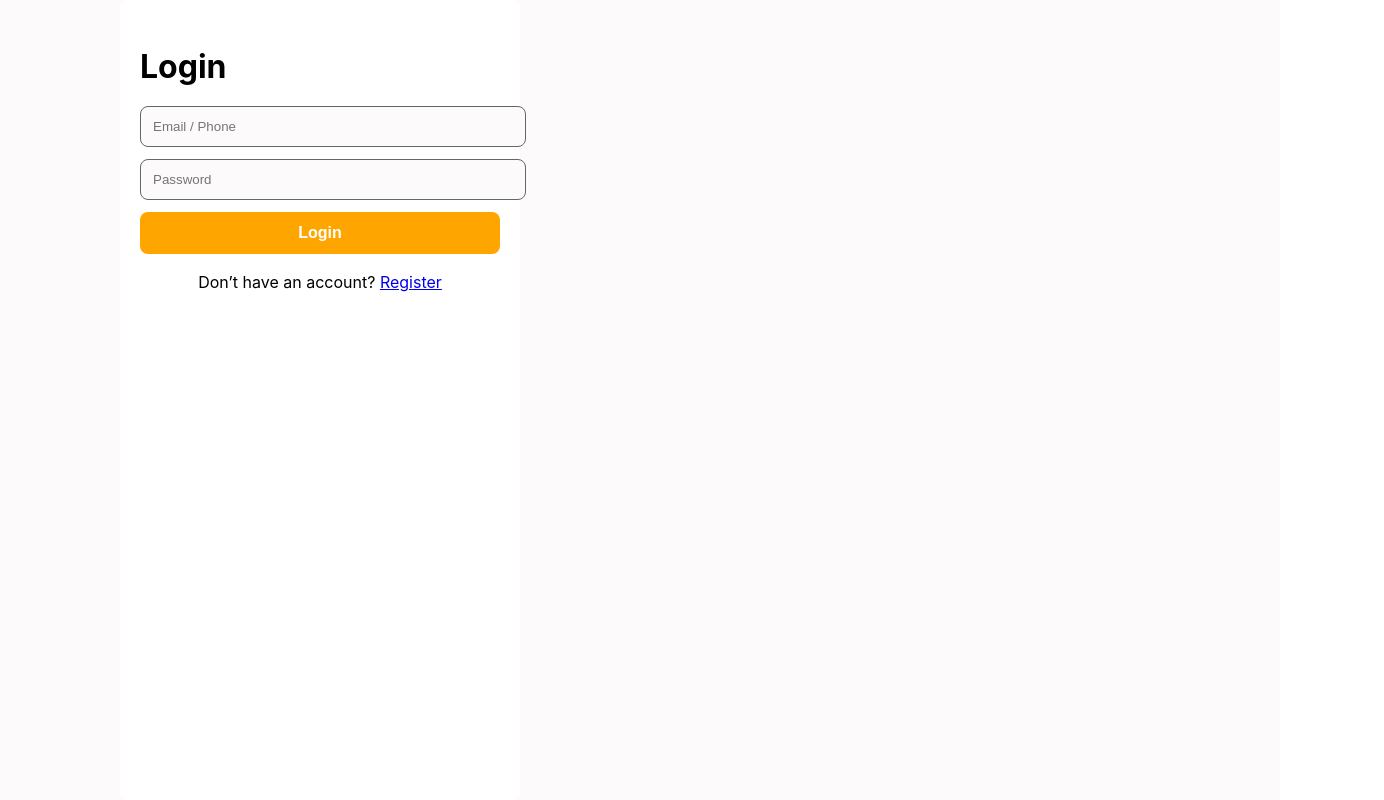
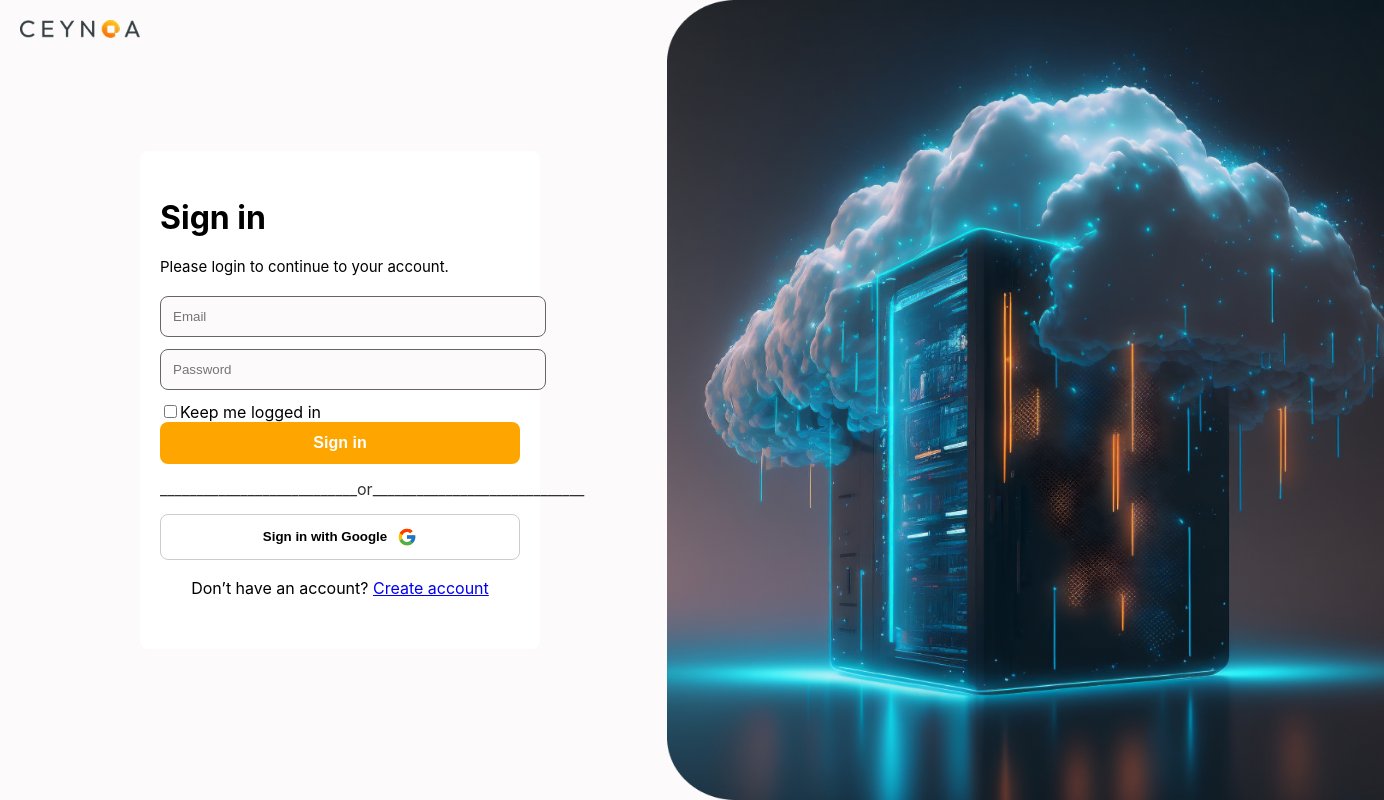
Before and after one commit to chirath1231/Software-Project-Storage-Solution, a React (Create React App) app in the folder frontend/: page /login in a window 1280 px wide. Shown: the whole page, 1384 px wide, since content can reach past the window. Built offline with nearby package versions, Linux system fonts and the light colour scheme.

Commit message:
Refactor Login and Register components: update layout, remove unused fields, and enhance user experience

```diff
--- a/frontend/src/auth.css
+++ b/frontend/src/auth.css
@@ -139,7 +139,7 @@
 .right-side {
   display: flex;
   justify-content: right;
-  margin-right: 0%;
+  margin-right: -10%;
   padding: 0;
   overflow: hidden;
   width: 100%;
@@ -147,6 +147,16 @@
 
 }
 
+.right-side-login {
+  display: flex;
+  justify-content: right;
+  margin-right: 10%;
+  padding: 0;
+  overflow: hidden;
+  width: 100%;
+  height: 100%;
+
+}
 .right-side img {
   width: 85%;
   height: 100%;
--- a/frontend/src/pages/Login.jsx
+++ b/frontend/src/pages/Login.jsx
@@ -1,6 +1,10 @@
+// src/pages/Login.jsx
 import { useState } from "react";
 import { Link } from "react-router-dom";
 import "../auth.css";
+import Maskgroup from "../assets/Maskgroup.png";
+import Logo_on_Light from "../assets/Logo_on_Light.png";
+import { FcGoogle } from "react-icons/fc";
 
 function Login() {
   const [email, setEmail] = useState("");
@@ -19,12 +23,11 @@ function Login() {
 
     if (res.ok) {
       alert("Login Successful!");
-     localStorage.setItem("userEmail", data.email);
 
       localStorage.setItem("token", data.token);
       localStorage.setItem("username", data.username);
 
-      window.location.href = "/subscription";
+      window.location.href = "/";
     } else {
       alert(data?.detail || data?.non_field_errors || "Login failed");
     }
@@ -32,13 +35,17 @@ function Login() {
 
   return (
     <div className="auth-container">
+      <img src={Logo_on_Light} alt="Company Logo" className="company-logo" />
+
+      <div className="left-side">
         <div className="auth-box">
-        <h2 className="title">Login</h2>
+          <h2 className="title">Sign in</h2>
+          <h4 className="caption">Please login to continue to your account.</h4>
 
           <form className="form" onSubmit={handleLogin}>
             <input
               type="email"
-            placeholder="Email / Phone"
+              placeholder="Email"
               className="input"
               onChange={(e) => setEmail(e.target.value)}
             />
@@ -50,12 +57,38 @@ function Login() {
               onChange={(e) => setPassword(e.target.value)}
             />
 
-          <button className="btn">Login</button>
+            <div className="remember-area">
+              <input type="checkbox" id="rememberMe" className="checkbox" />
+              <label htmlFor="rememberMe" className="checkbox-label">
+                Keep me logged in
+              </label>
+            </div>
+
+            <button className="btn">Sign in</button>
           </form>
 
+          <p className="or">
+            ___________________________or_____________________________
+          </p>
+
+          <button className="social-btn">
+            Sign in with Google <FcGoogle size={20} className="social-logo" />
+          </button>
+
           <p className="footer-text">
-          Don’t have an account? <Link to="/register">Register</Link>
+            Don’t have an account? <Link to="/register">Create account</Link>
           </p>
+
+          <div className="footer-links">
+            <a href="#">Terms</a>
+            <a href="#">Support</a>
+            <a href="#">Customer Care</a>
+          </div>
+        </div>
+
+      <div className="right-side">
+        <img src={Maskgroup} alt="Side Visual" />
+              </div>
       </div>
     </div>
   );
--- a/frontend/src/pages/register.jsx
+++ b/frontend/src/pages/register.jsx
@@ -12,7 +12,6 @@ function Register() {
   const navigate = useNavigate();
   const [form, setForm] = useState({
     username: "",
-    dob: "",
     email: "",
     password: "",
     password2: "",
@@ -43,7 +42,6 @@ function Register() {
         },
         body: JSON.stringify({
           username: form.username,
-          dob: form.dob,
           email: form.email,
           password: form.password,
           password2: form.password2,
@@ -87,7 +85,6 @@ function Register() {
 
         <form className="form" onSubmit={onSubmit}>
           <input name="username" value={form.username} onChange={onChange} type="text" placeholder="Username" className="input" />
-          <input name="dob" value={form.dob} onChange={onChange} type="date" className="input"/>
           <input name="email" value={form.email} onChange={onChange} type="email" placeholder="Email / Phone" className="input" />
           <input name="password" value={form.password} onChange={onChange} type="password" placeholder="Password" className="input" />
           <input name="password2" value={form.password2} onChange={onChange} type="password" placeholder="Confirm Password" className="input" />
```
Lines whose indentation alone changed are shown as unchanged.
